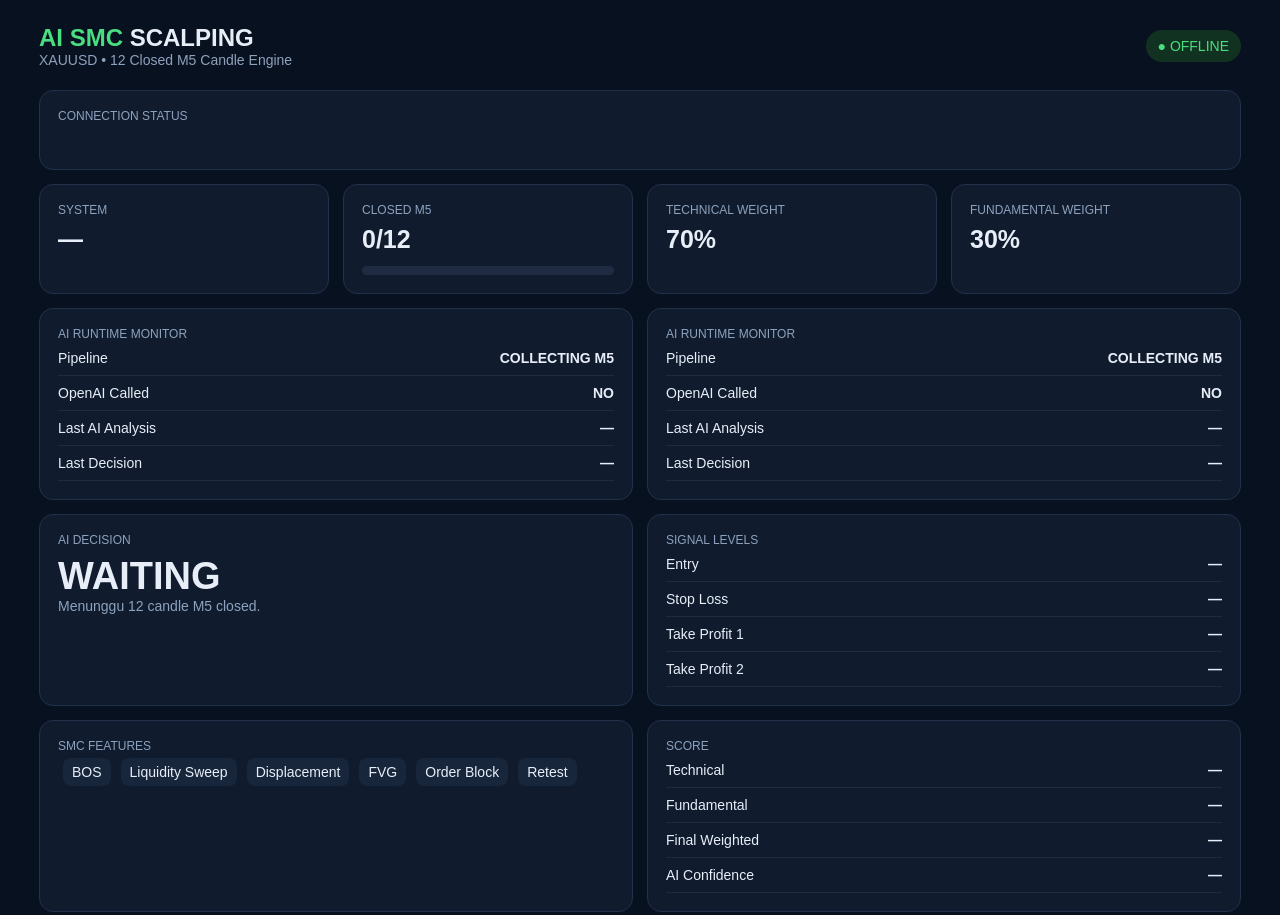
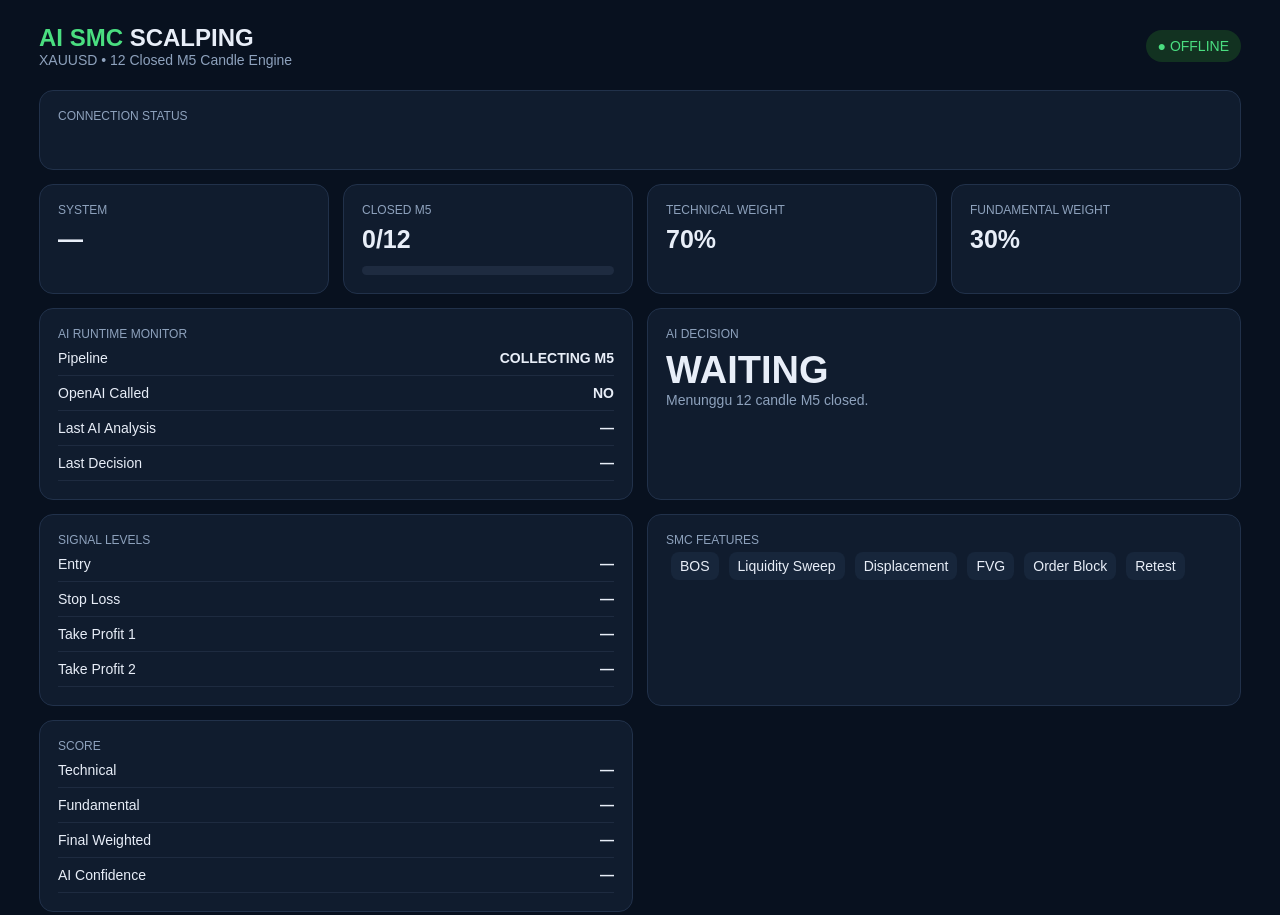
Before and after one commit to tradingakun871-jpg/Smc-scalping, a website: page public/index.html in a window 1280 px wide. Shown: the top 915 px of the page. Drawn offline with Linux system fonts and the light colour scheme; no server answers.

Commit message:
Remove duplicate AI runtime monitor panel

```diff
--- a/public/index.html
+++ b/public/index.html
@@ -6,7 +6,7 @@
 <div class="card"><div class="k">Closed M5</div><div class="v"><span id="count">0</span>/12</div><div class="bar"><div class="fill" id="progress"></div></div></div>
 <div class="card"><div class="k">Technical Weight</div><div class="v">70%</div></div>
 <div class="card"><div class="k">Fundamental Weight</div><div class="v">30%</div></div>
-<div class="card big"><div class="k">AI Runtime Monitor</div><div class="row"><span>Pipeline</span><b id="aiState">COLLECTING M5</b></div><div class="row"><span>OpenAI Called</span><b id="aiCalled">NO</b></div><div class="row"><span>Last AI Analysis</span><b id="lastAi">—</b></div><div class="row"><span>Last Decision</span><b id="lastAiDecision">—</b></div></div><div class="card big"><div class="k">AI Runtime Monitor</div><div class="row"><span>Pipeline</span><b id="aiState">COLLECTING M5</b></div><div class="row"><span>OpenAI Called</span><b id="aiCalled">NO</b></div><div class="row"><span>Last AI Analysis</span><b id="lastAi">—</b></div><div class="row"><span>Last Decision</span><b id="lastAiDecision">—</b></div></div><div class="card big"><div class="k">AI Decision</div><div class="v decision" id="decision">WAITING</div><div class="muted" id="reason">Menunggu 12 candle M5 closed.</div></div>
+<div class="card big"><div class="k">AI Runtime Monitor</div><div class="row"><span>Pipeline</span><b id="aiState">COLLECTING M5</b></div><div class="row"><span>OpenAI Called</span><b id="aiCalled">NO</b></div><div class="row"><span>Last AI Analysis</span><b id="lastAi">—</b></div><div class="row"><span>Last Decision</span><b id="lastAiDecision">—</b></div></div><div class="card big"><div class="k">AI Decision</div><div class="v decision" id="decision">WAITING</div><div class="muted" id="reason">Menunggu 12 candle M5 closed.</div></div>
 <div class="card big"><div class="k">Signal Levels</div><div class="row"><span>Entry</span><b id="entry">—</b></div><div class="row"><span>Stop Loss</span><b id="sl">—</b></div><div class="row"><span>Take Profit 1</span><b id="tp1">—</b></div><div class="row"><span>Take Profit 2</span><b id="tp2">—</b></div></div>
 <div class="card big"><div class="k">SMC Features</div><div class="features" id="features"><span>BOS</span><span>Liquidity Sweep</span><span>Displacement</span><span>FVG</span><span>Order Block</span><span>Retest</span></div></div>
 <div class="card big"><div class="k">Score</div><div class="row"><span>Technical</span><b id="tech">—</b></div><div class="row"><span>Fundamental</span><b id="fund">—</b></div><div class="row"><span>Final Weighted</span><b id="final">—</b></div><div class="row"><span>AI Confidence</span><b id="confidence">—</b></div></div>
```
